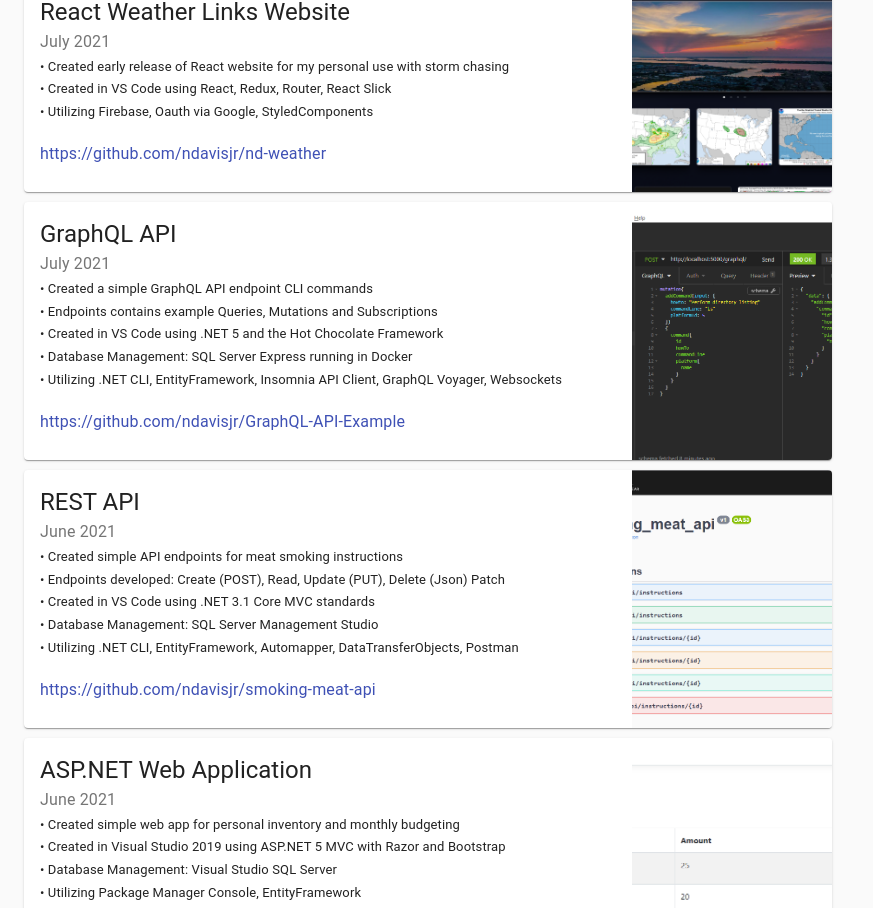
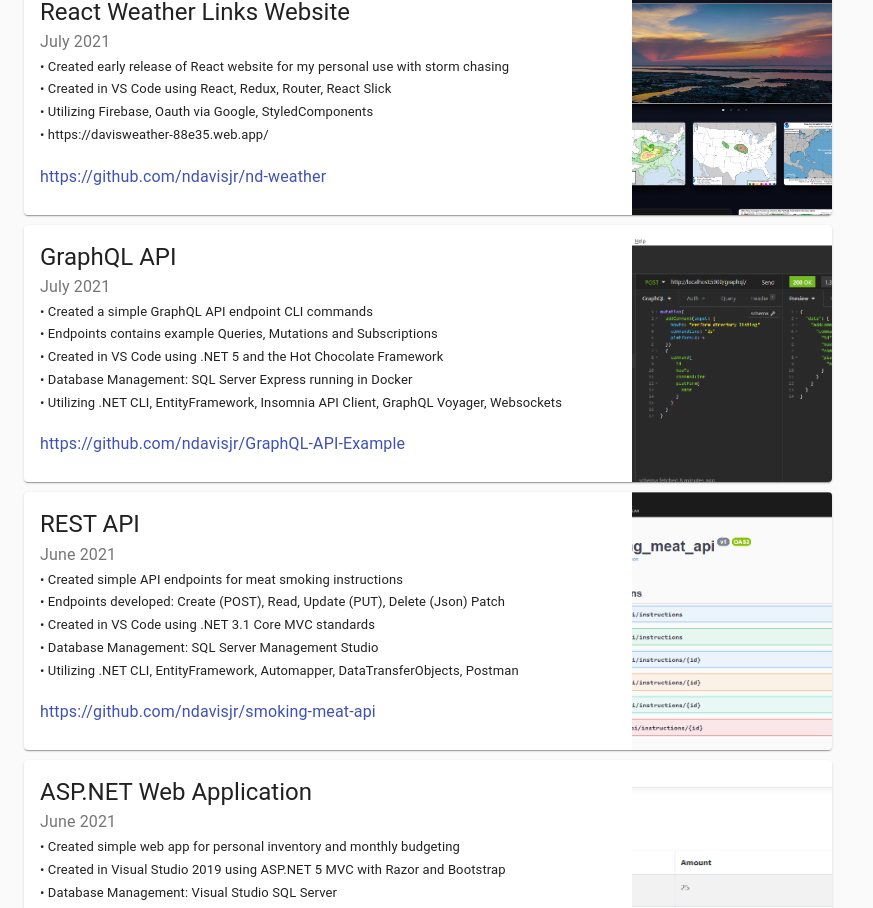
Before and after one commit to ndavisjr/personal_website, a React (Create React App) app: page / in a window 1280 px wide. Shown: the part 1640-2548 px from the top of the page, without its empty margins (0-873 px from the left). Built offline with nearby package versions, Linux system fonts and the light colour scheme.

Commit message:
added link to preview the site

```diff
--- a/src/ExampleProjects.js
+++ b/src/ExampleProjects.js
@@ -33,6 +33,7 @@ const exampleProjects = [
       "Created early release of React website for my personal use with storm chasing",
       "Created in VS Code using React, Redux, Router, React Slick",
       "Utilizing Firebase, Oauth via Google, StyledComponents",
+      "https://davisweather-88e35.web.app/"
     ],
     image: process.env.PUBLIC_URL + "/images/react_wx_example.png",
     imageText: "React Weather Example",
```
